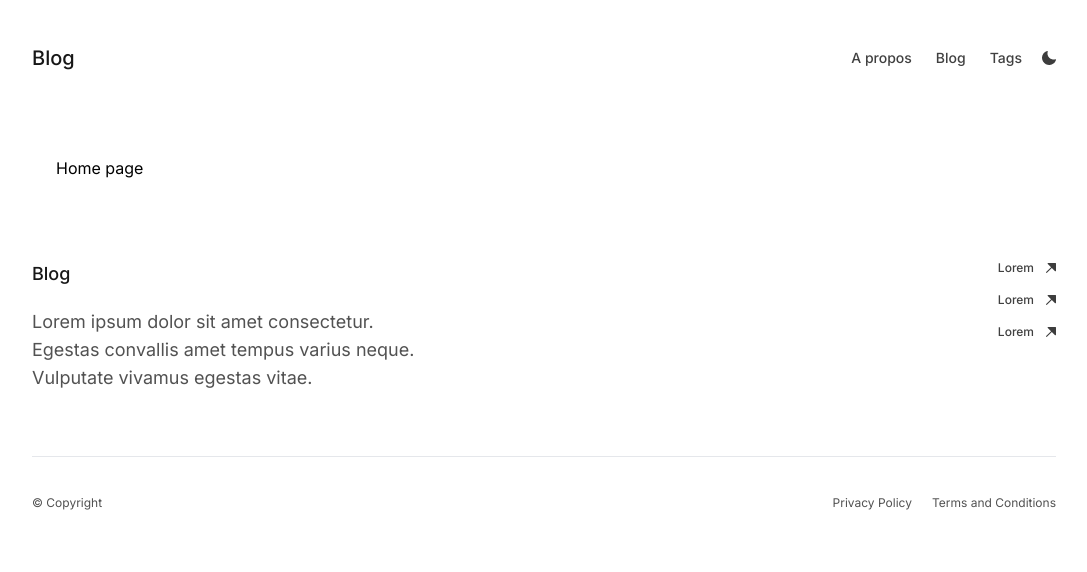
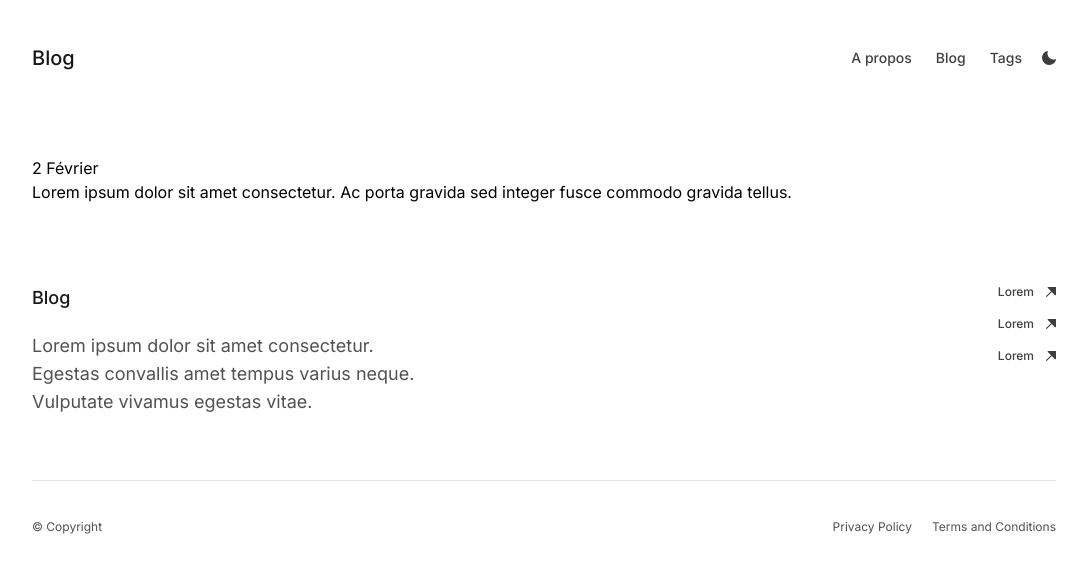
Before and after one commit to Mowee59/blog-frontend, a Next.js app: page / in a window 1280 px wide. Shown: the top 572 px of the page, without its empty margins (96-1183 px from the left). Built offline with nearby package versions, Linux system fonts and the light colour scheme.

Commit message:
Started ArticleCard component

```diff
--- a/src/app/page.tsx
+++ b/src/app/page.tsx
@@ -1,9 +1,10 @@
+import ArticleCard from "@/components/ui/article-card/ArticleCard";
 import Image from "next/image";
 
 export default function Home() {
   return (
-    <main className="container mx-auto px-6 lg:max-w-screen-lg">
-      <h1>Home page</h1>
+    <main className="container mx-auto px-6 sm:px-0 lg:max-w-screen-lg">
+      <ArticleCard />
     </main>
   );
 }
--- /dev/null
+++ b/src/components/ui/article-card/ArticleCard.tsx
@@ -0,0 +1,17 @@
+import React from "react";
+
+const ArticleCard = () => {
+  return (
+    <article className="@container">
+      <div>
+        <h3>2 Février</h3>
+        <p>
+          Lorem ipsum dolor sit amet consectetur. Ac porta gravida sed integer
+          fusce commodo gravida tellus.
+        </p>
+      </div>
+    </article>
+  );
+};
+
+export default ArticleCard;
```
